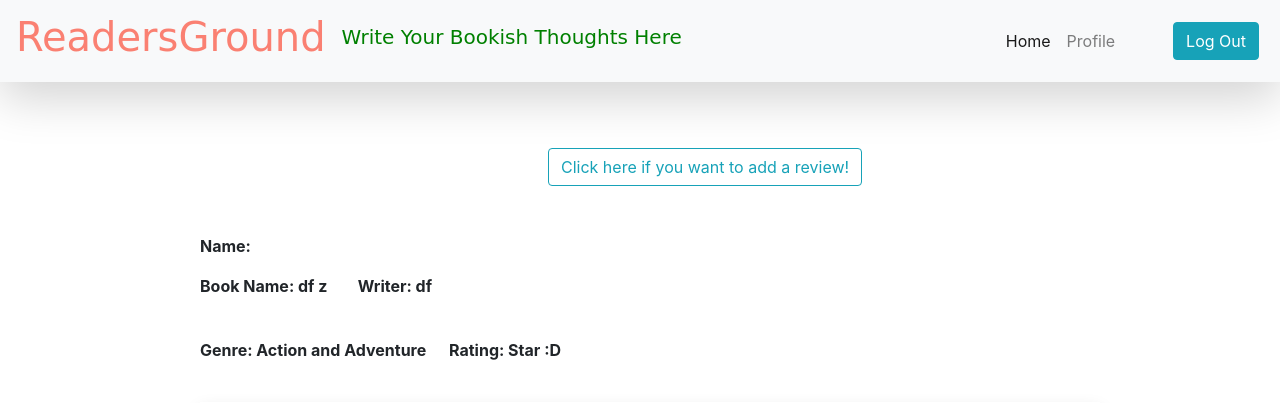
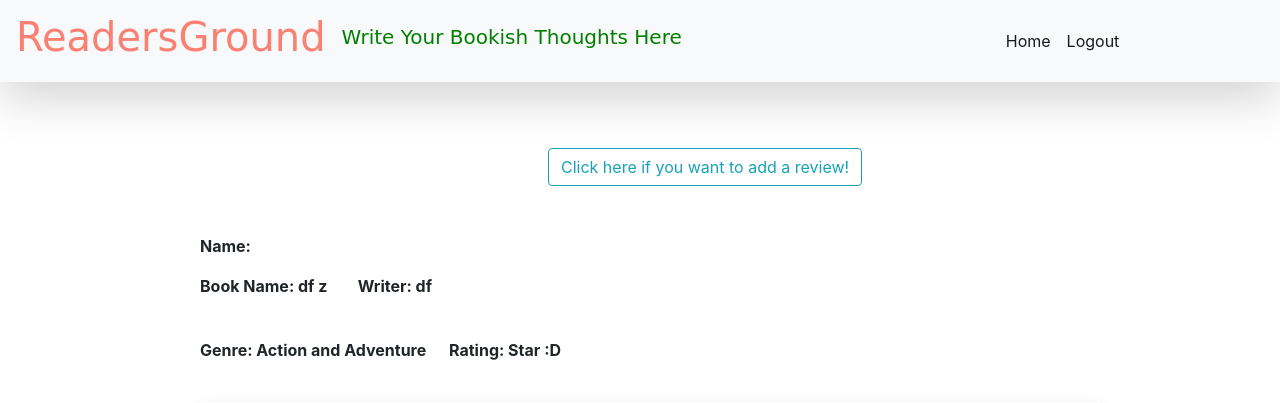
Before and after one commit to zarin313/ReadersGround, a Django app: page /crudop/ in a window 1280 px wide. Shown: the top 403 px of the page. Run offline with Django 3.2, Linux system fonts and the light colour scheme; data comes from the database, SQL or seed files in the repository; data that the repository does not hold is empty; some libraries are stand-ins or nearby versions.

Commit message:
logout function fix

```diff
--- a/adminpanel/adminpanel/settings.py
+++ b/adminpanel/adminpanel/settings.py
@@ -33,6 +33,7 @@ ALLOWED_HOSTS = []
 
 INSTALLED_APPS = [
     'crudop',
+    'user',
     'django.contrib.admin',
     'django.contrib.auth',
     'django.contrib.contenttypes',
--- a/adminpanel/crudop/templates/nav.html
+++ b/adminpanel/crudop/templates/nav.html
@@ -26,17 +26,15 @@
 
                 <ul class="navbar-nav mr-auto">
             <li class="nav-item">
-              <a class="nav-link active" href={% url 'homeview' %}>Home</a>
+              <a class="nav-link active" href="{% url 'homeview' %}">Home</a>
             </li>
+
             <li class="nav-item">
-              <a class="nav-link" href="#">Profile</a>
+              <a class="nav-link active" href="{% url 'logout' %}">Logout</a>
             </li>
 
           </ul>
 
-                <button type="button" class="btn btn-info"  style="margin:5px;">
-                  Log Out
-                </button>
 
 
 
--- a/adminpanel/crudop/urls.py
+++ b/adminpanel/crudop/urls.py
@@ -11,6 +11,8 @@ urlpatterns=[
     path('delete/',views.delete, name='delete'),
     path('deletel/',views.delete, name='deletelist'),
     path('update/<int:pid>/',views.update, name='update'),
+    path('logout/',views.logout,name="logout")
+
 
 
 ]
--- a/adminpanel/crudop/views.py
+++ b/adminpanel/crudop/views.py
@@ -5,10 +5,12 @@ from django.core.files.storage import FileSystemStorage
 from .dbmodels.product import Product
 from .dbmodels.comment import Comment
 from .dbmodels.productdao import ProductDAO
-
 #JsonResponse
 from django.http import *
 # Create your views here.
+def logout(request):
+    del request.session['username']
+    return render(request, 'login.html')
 def homeview(request):
     dao=ProductDAO()
     prodlist=dao.showall()
--- a/adminpanel/user/urls.py
+++ b/adminpanel/user/urls.py
@@ -2,10 +2,11 @@ from django.urls import *
 from . import views
 
 urlpatterns=[
-
-    path('',views.loginview,name="loginview"),
+	path('',views.loginview,name="loginview"),
     path('signup/',views.signup,name="signup"),
 	path('login/',views.login,name="login")
 
 
+
+
 ]
```
Also changed, not shown: adminpanel/crudop/templates/login.html (+5 -5 lines), adminpanel/user/views.py (+37 -37 lines).
